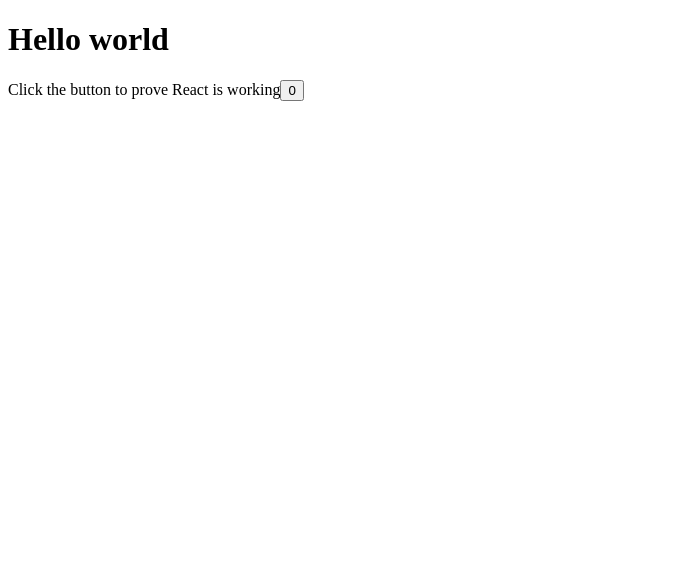
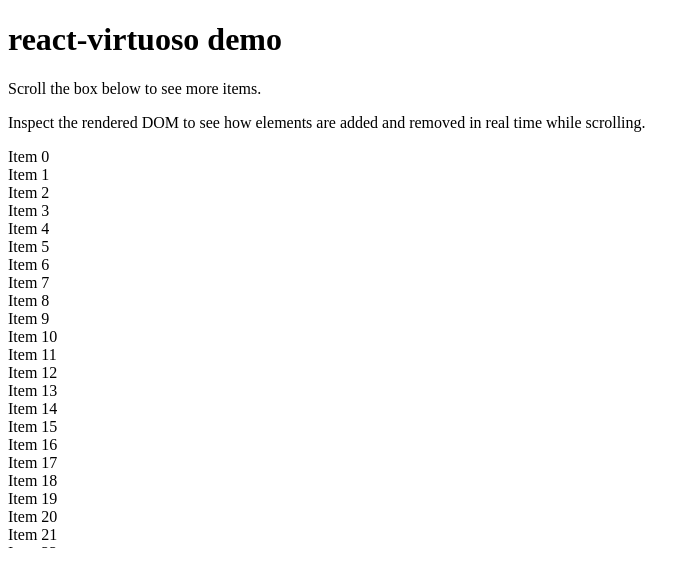
Before and after one commit to fildon/virtuoso-test, a React app: page / in a window 1280 px wide. Shown: the top 578 px of the page, without its empty margins (0-700 px from the left). Built offline with nearby package versions, Linux system fonts and the light colour scheme; the HTML template or start-up script is replaced by a standard one.

Commit message:
Flesh out proof of concept

```diff
--- a/package.json
+++ b/package.json
@@ -2,7 +2,8 @@
 	"scripts": {
 		"lint": "npx prettier --check src/. && npx eslint . --ext .ts,.tsx",
 		"test": "jest",
-    "build": "shx cp -r static/. dist && esbuild src/index.tsx --bundle --minify --outfile=dist/index.js"
+		"build": "shx cp -r static/. dist && esbuild src/index.tsx --bundle --minify --outfile=dist/index.js",
+		"serve": "serve dist"
 	},
 	"dependencies": {
 		"@testing-library/jest-dom": "^5.16.5",
@@ -24,6 +25,8 @@
 		"jest-environment-jsdom": "^29.0.3",
 		"react": "^18.2.0",
 		"react-dom": "^18.2.0",
+		"react-virtuoso": "^3.1.1",
+		"serve": "^14.0.1",
 		"shx": "^0.3.4",
 		"ts-jest": "^29.0.1",
 		"ts-node": "^10.9.1",
--- a/src/app.tsx
+++ b/src/app.tsx
@@ -1,19 +1,12 @@
-import { useState } from "react";
+import { Virtuoso } from "react-virtuoso";
 
 export const App = () => {
-	const [count, setCount] = useState(0);
-
-	return (
-		<>
-			<h1>Hello world</h1>
-			<span>Click the button to prove React is working</span>
-			<button
-				onClick={() => {
-					setCount((c) => c + 1);
-				}}
-			>
-				{count}
-			</button>
-		</>
-	);
+	return <main className="stack center">
+		<h1>react-virtuoso demo</h1>
+		<p>Scroll the box below to see more items.</p>
+		<p>Inspect the rendered DOM to see how elements are added and removed in real time while scrolling.</p>
+		<section>
+			<Virtuoso style={{ height: '400px' }} totalCount={200} itemContent={index => <div>Item {index}</div>} />
+		</section>
+	</main>
 };
--- a/static/index.html
+++ b/static/index.html
@@ -5,7 +5,9 @@
   <meta charset="UTF-8">
   <meta http-equiv="X-UA-Compatible" content="IE=edge">
   <meta name="viewport" content="width=device-width, initial-scale=1.0">
-  <title>Document</title>
+  <title>Virtuoso Test</title>
+  <link rel="stylesheet" href="reset.css" />
+  <link rel="stylesheet" href="styles.css" />
 </head>
 
 <body>
--- /dev/null
+++ b/static/reset.css
@@ -0,0 +1,75 @@
+/* Credit to Andy Bell: https://piccalil.li/blog/a-modern-css-reset/ */
+
+/* Box sizing rules */
+*,
+*::before,
+*::after {
+  box-sizing: border-box;
+}
+
+/* Remove default margin */
+body,
+h1,
+h2,
+h3,
+h4,
+p,
+figure,
+blockquote,
+dl,
+dd {
+  margin: 0;
+}
+
+/* Remove list styles on ul, ol elements with a list role, which suggests default styling will be removed */
+ul[role="list"],
+ol[role="list"] {
+  list-style: none;
+}
+
+/* Set core root defaults */
+html:focus-within {
+  scroll-behavior: smooth;
+}
+
+/* Set core body defaults */
+body {
+  min-height: 100vh;
+  text-rendering: optimizeSpeed;
+  line-height: 1.5;
+}
+
+/* A elements that don't have a class get default styles */
+a:not([class]) {
+  text-decoration-skip-ink: auto;
+}
+
+/* Make images easier to work with */
+img,
+picture {
+  max-width: 100%;
+  display: block;
+}
+
+/* Inherit fonts for inputs and buttons */
+input,
+button,
+textarea,
+select {
+  font: inherit;
+}
+
+/* Remove all animations and transitions for people that prefer not to see them */
+@media (prefers-reduced-motion: reduce) {
+  html:focus-within {
+    scroll-behavior: auto;
+  }
+  *,
+  *::before,
+  *::after {
+    animation-duration: 0.01ms !important;
+    animation-iteration-count: 1 !important;
+    transition-duration: 0.01ms !important;
+    scroll-behavior: auto !important;
+  }
+}
--- /dev/null
+++ b/static/styles.css
@@ -0,0 +1,58 @@
+/* CUBE */
+
+/* Global */
+:root {
+	/* spacing */
+	--measure: 60ch;
+}
+
+* {
+	box-sizing: border-box;
+	padding: 0;
+}
+html,
+body,
+header {
+	line-height: var(--s1);
+	margin: 0;
+	max-width: none;
+	padding: 0;
+}
+body {
+	margin: auto;
+}
+
+main * {
+	max-width: var(--measure);
+}
+
+section {
+	border: 1px solid black;
+}
+
+/* Composition */
+.stack {
+	display: flex;
+	flex-direction: column;
+	justify-content: flex-start;
+}
+
+.stack > * {
+	margin-block: 0;
+}
+
+.stack > * + * {
+	margin-block-start: var(--space, 1.5rem);
+}
+
+.center {
+	box-sizing: content-box;
+	margin-inline: auto;
+	max-inline-size: var(--measure);
+}
+
+/* Utility */
+
+/* Block */
+
+/* Exception */
```
Also changed, not shown: 1 other file (tests, documents, lock files or other folders). Lines whose indentation alone changed are shown as unchanged.
